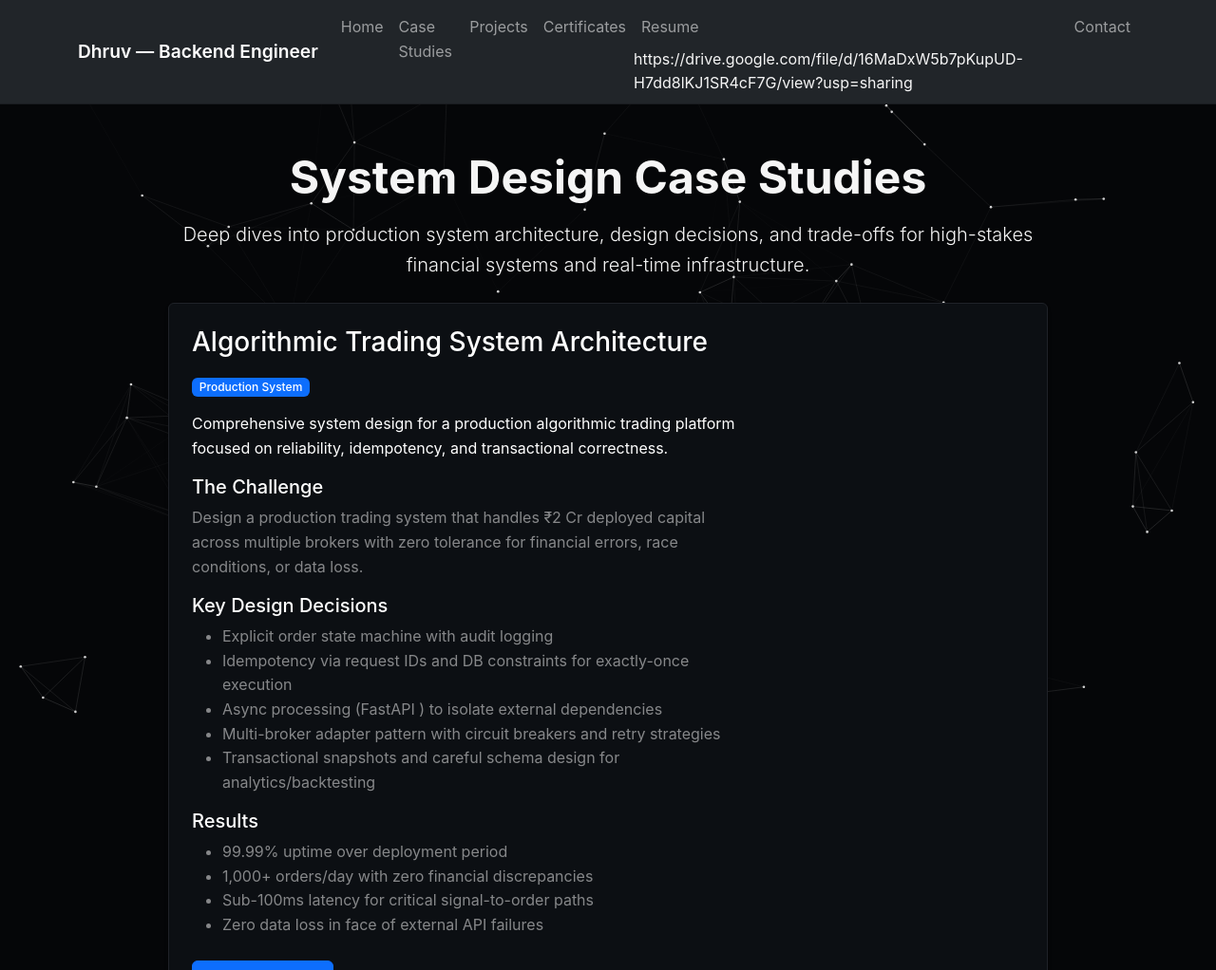
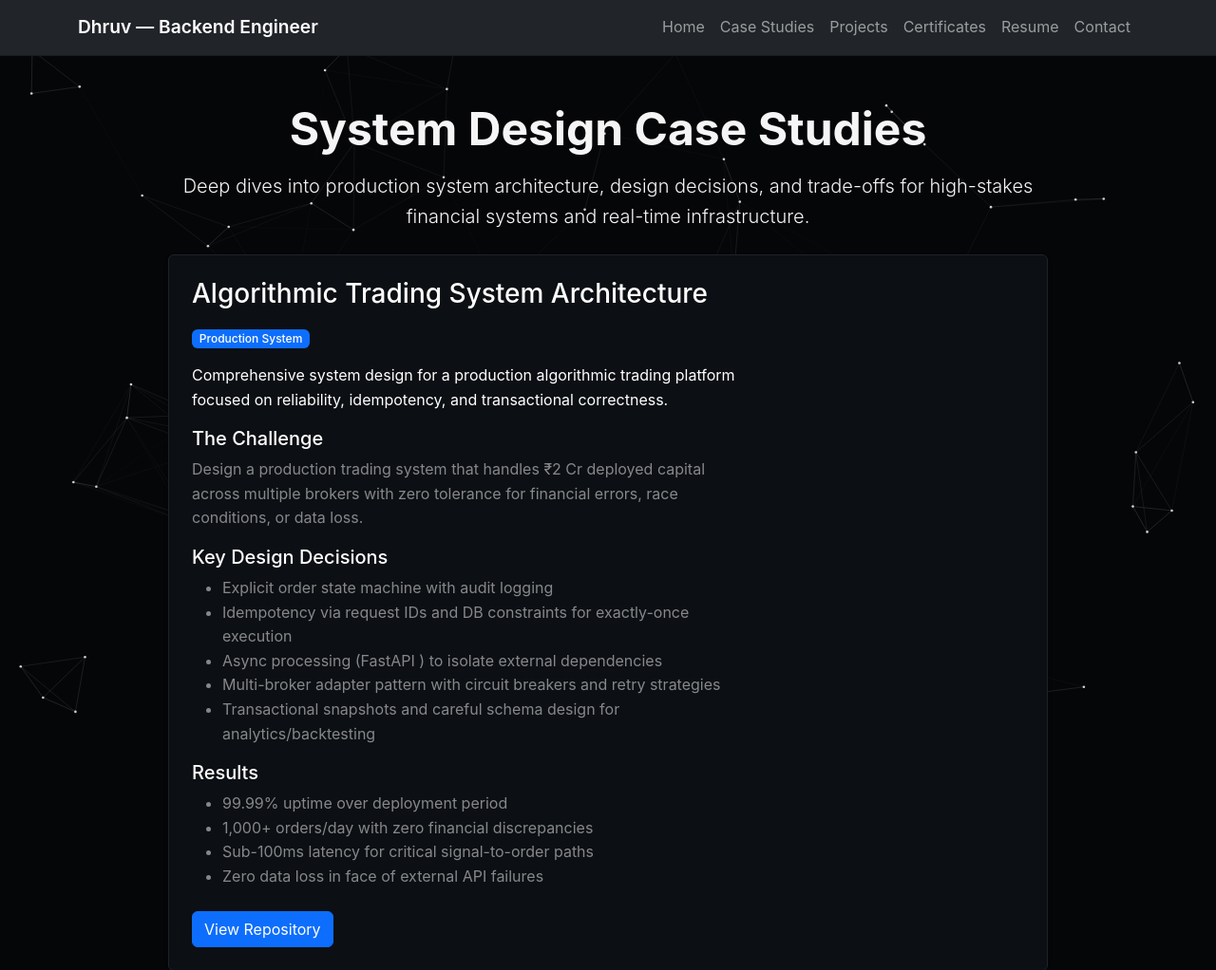
Before and after one commit to 22f3002319/Dhruv_Portfolio, a FastAPI app: page /case-studies in a window 1280 px wide. Shown: the top 1022 px of the page at 95% size. Run offline with FastAPI, Linux system fonts and the light colour scheme.

Commit message:
Update Resume link to be clickable in base.html

```diff
--- a/app/templates/base.html
+++ b/app/templates/base.html
@@ -58,7 +58,7 @@
                         <a class="nav-link" href="/certificates">Certificates</a>
                     </li>
                     <li class="nav-item">
-                        <a class="nav-link" href="" target="_blank">Resume</a>https://drive.google.com/file/d/16MaDxW5b7pKupUD-H7dd8lKJ1SR4cF7G/view?usp=sharing
+                        <a class="nav-link" href="https://drive.google.com/file/d/16MaDxW5b7pKupUD-H7dd8lKJ1SR4cF7G/view?usp=sharing" target="_blank">Resume</a>
                     </li>
                     <li class="nav-item">
                         <a class="nav-link" href="/contact">Contact</a>
```
